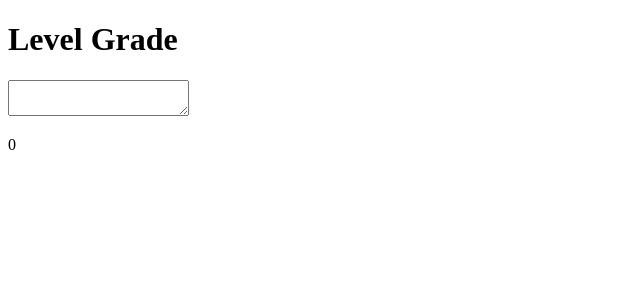
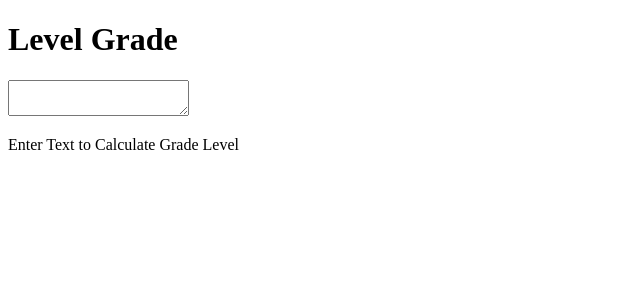
Before and after one commit to raad1masum/level-grade, a React (Create React App) app: page / in a window 1280 px wide. Shown: the top 300 px of the page, without its empty margins (0-640 px from the left). Built offline with nearby package versions, Linux system fonts and the light colour scheme.

Commit message:
error handling

```diff
--- a/src/components/Home.tsx
+++ b/src/components/Home.tsx
@@ -19,7 +19,7 @@ const Home = () => {
 
     const fleschkincaid = (str: String) => {
         if (str.length === 0) {
-            return 0
+            return "Enter Text to Calculate Grade Level"
         } else {
             let words: String[] = str.trim().split(/\s+/)
             let wordCount: number = words.length
@@ -41,9 +41,9 @@ const Home = () => {
             const grade = (sentenceWeight * ASL) + (wordWeight * ASW) - adjustment
 
             if (grade < 0) {
-                return 0
+                return "Invalid Text"
             } else {
-                return grade.toFixed(2)
+                return "Grade Level: " + grade.toFixed(2)
             }
         }
     }
@@ -56,4 +56,5 @@ const Home = () => {
         </>
     )
 }
+
 export default Home;
```
